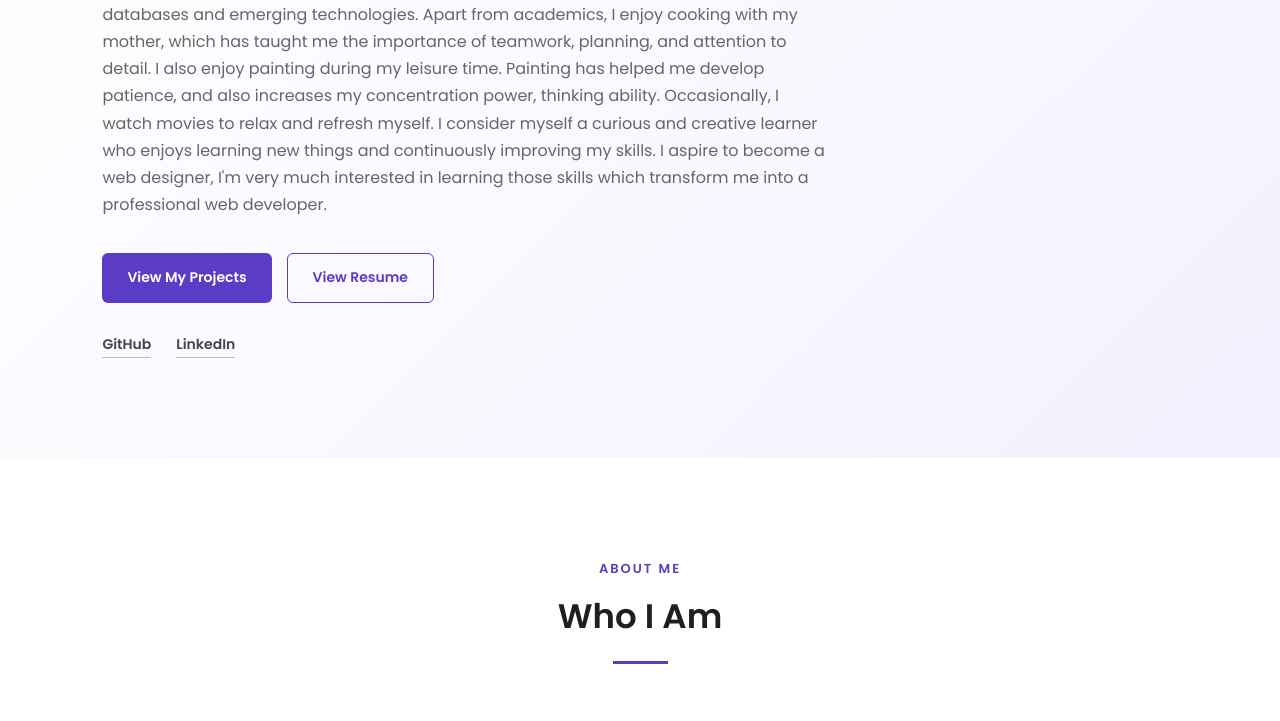
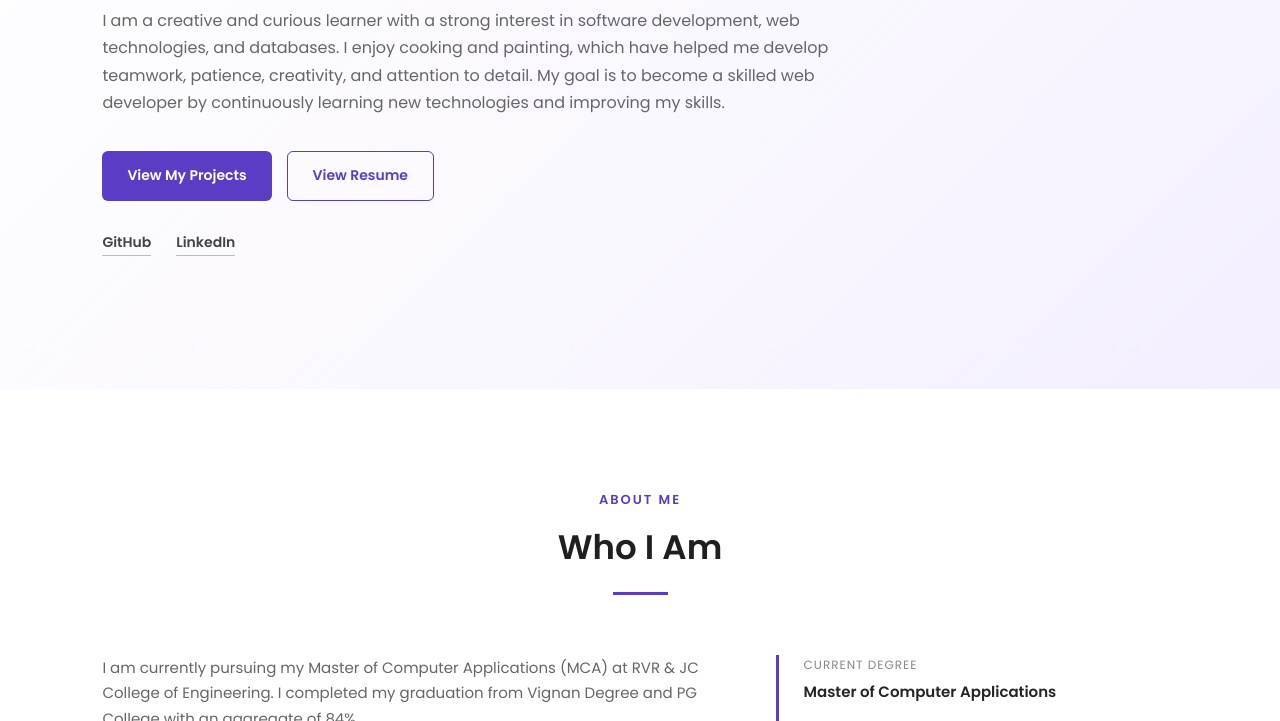
Before and after one commit to hemasaisrija/Portfolio, a plain HTML site: page index.html in a window 1280 px wide. Shown: the part 412-1133 px from the top of the page. Drawn offline with Linux system fonts and the light colour scheme.

Commit message:
Update index.html

```diff
--- a/index.html
+++ b/index.html
@@ -55,12 +55,10 @@
                 <h2>MCA Student & Aspiring Web Developer</h2>
 
                 <p class="hero-description">
-                    A creative learner with a strong interest in software development,
-                    web technologies, databases and emerging technologies.
-                    Apart from academics, I enjoy cooking with my mother, which has taught me the importance of teamwork, planning, and attention to detail. I also enjoy painting during my leisure time.
-                    Painting has helped me develop patience, and also increases my concentration power, thinking ability. Occasionally, I watch movies to relax and refresh myself.
-                    I consider myself a curious and creative learner who enjoys learning new things and continuously improving my skills.
-                    I aspire to become a web designer, I'm very much interested in learning those skills which transform me into a professional web developer.
+                    I am a creative and curious learner with a strong interest in software development, web technologies, and databases.
+I enjoy cooking and painting, which have helped me develop teamwork, patience, creativity, and attention to detail.
+My goal is to become a skilled web developer by continuously learning new technologies and improving my skills.
+
                 </p>
 
                 <div class="hero-buttons">
@@ -531,17 +529,5 @@
 
     </main>
 
-
-    <!-- ================= FOOTER ================= -->
-
-    <footer class="footer">
-
-        <p>
-            © 2026 Hema Sai Srija.
-        </p>
-
-    </footer>
-
-
 </body>
 </html>
```
